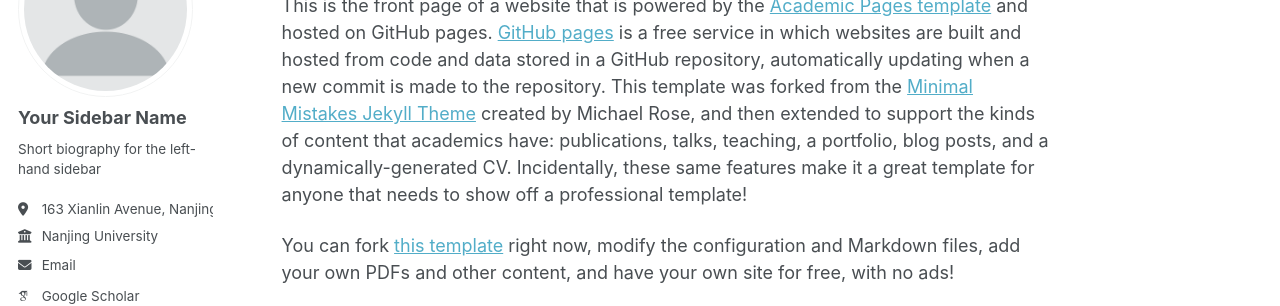
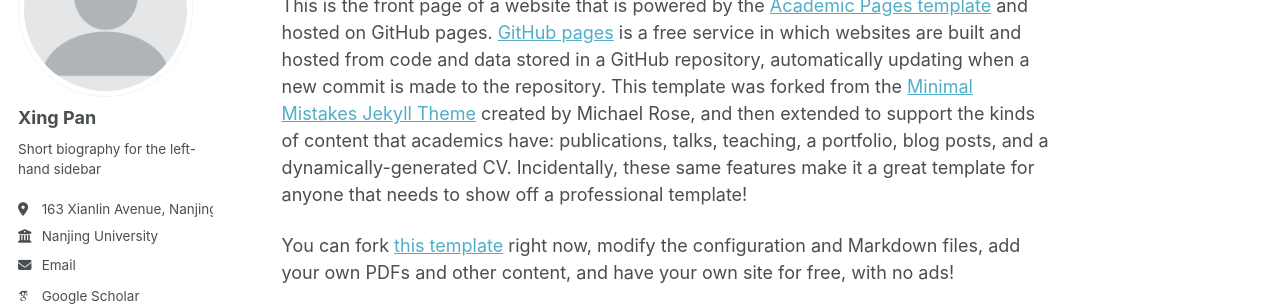
Before and after one commit to xingpan1017/xingpan1017.github.io, a Jekyll site: the page built from _pages/about.md, in a window 1280 px wide. Shown: the part 177-483 px from the top of the page. Built offline with Jekyll 4.4.1, drawn with Linux system fonts in a browser that asks for light colours; some web fonts are replaced; a script that is not in the unit is left out.

Commit message:
Update _config.yml

```diff
--- a/_config.yml
+++ b/_config.yml
@@ -23,7 +23,7 @@ repository               : "xingpan1017/xingpan1017.github.io"
 author:
   # Biographic information
   avatar           : "profile.png"
-  name             : "Your Sidebar Name"
+  name             : "Xing Pan"
   pronouns         : # example: "she/her"
   bio              : "Short biography for the left-hand sidebar"
   location         : "163 Xianlin Avenue, Nanjing, China"
```
